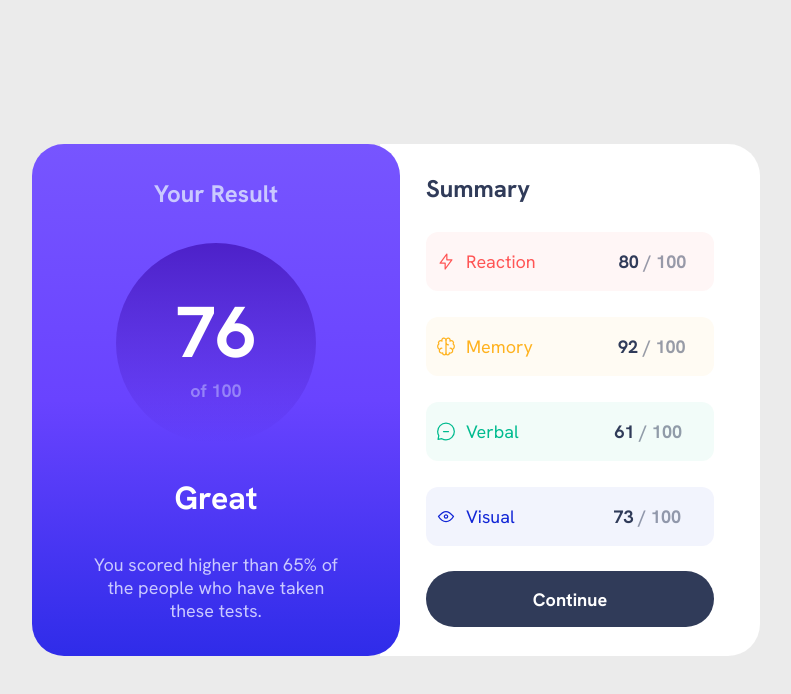
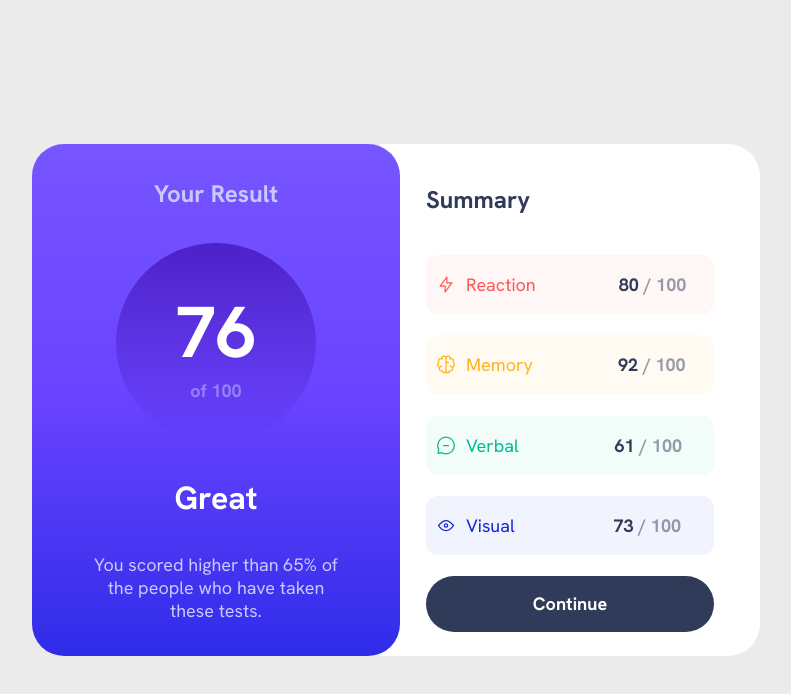
Before and after one commit to brianestraduh/results-summary-component-main, a plain HTML site: page index.html in a window 1280 px wide. Shown: the whole page, without its empty margins (244-1035 px from the left). Drawn offline with Linux system fonts and the light colour scheme.

Commit message:
added h1 and main tag

```diff
--- a/index.html
+++ b/index.html
@@ -19,6 +19,7 @@
 
     <title>Frontend Mentor | Results summary component</title>
   </head>
+  <main>
     <body class="flex-container">
       <div class="outer-container">
         <div class="result-container">
@@ -34,11 +35,14 @@
           </div>
         </div>
         <div class="summary-container">
-        <div class="summary-text">Summary</div>
+          <h1 class="summary-text">Summary</h1>
           <div class="category-container">
             <div class="category-score-container reaction-red-background">
               <div class="icon-title-container">
-              <img src="./assets/images/icon-reaction.svg" alt="thunderbolt" />
+                <img
+                  src="./assets/images/icon-reaction.svg"
+                  alt="thunderbolt"
+                />
                 <p class="category-header-text reaction-red">Reaction</p>
               </div>
               <div class="score-container category-text">
@@ -87,4 +91,5 @@
         </div>
       </div>
     </body>
+  </main>
 </html>
```
Lines whose indentation alone changed are shown as unchanged.
